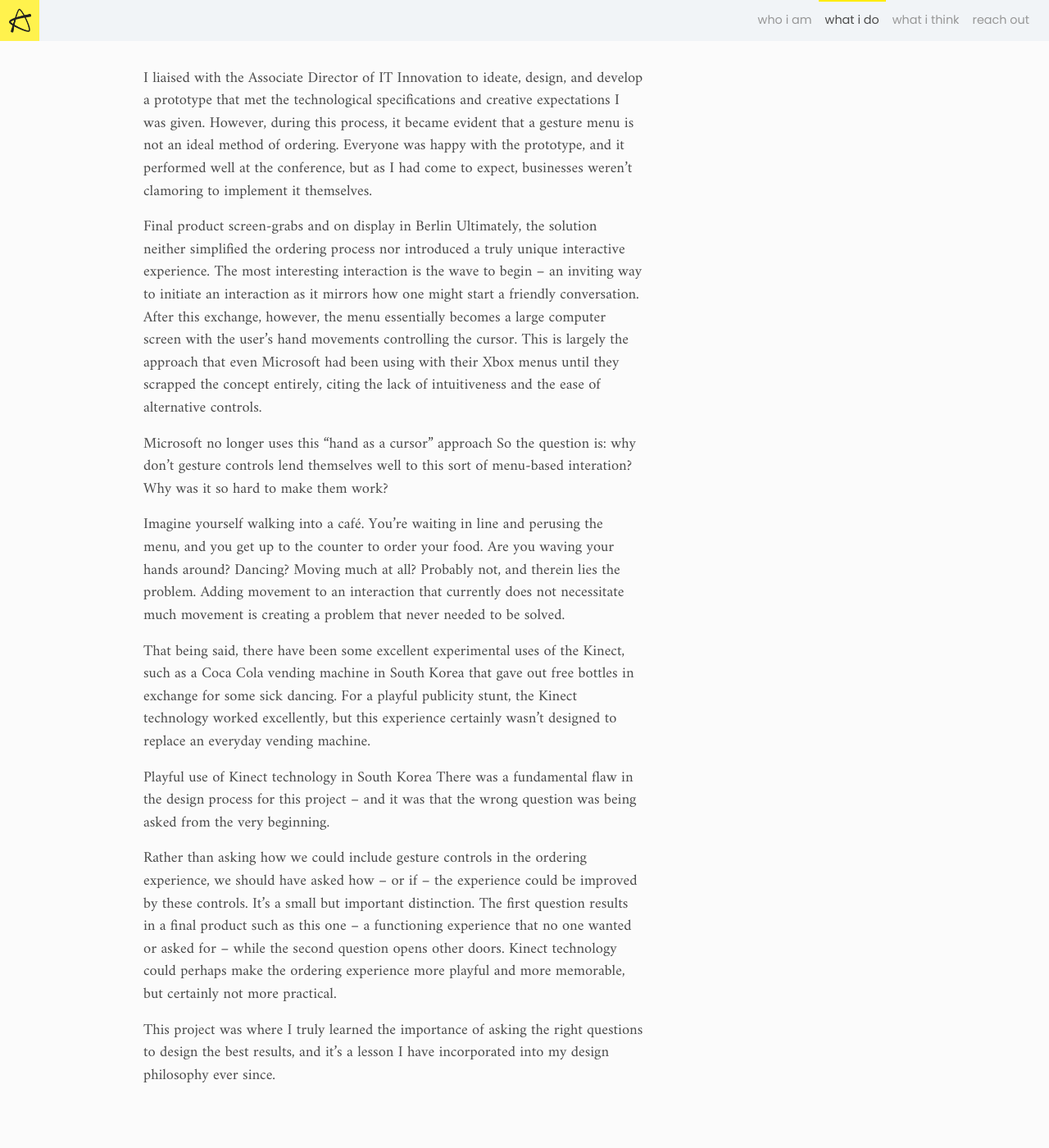
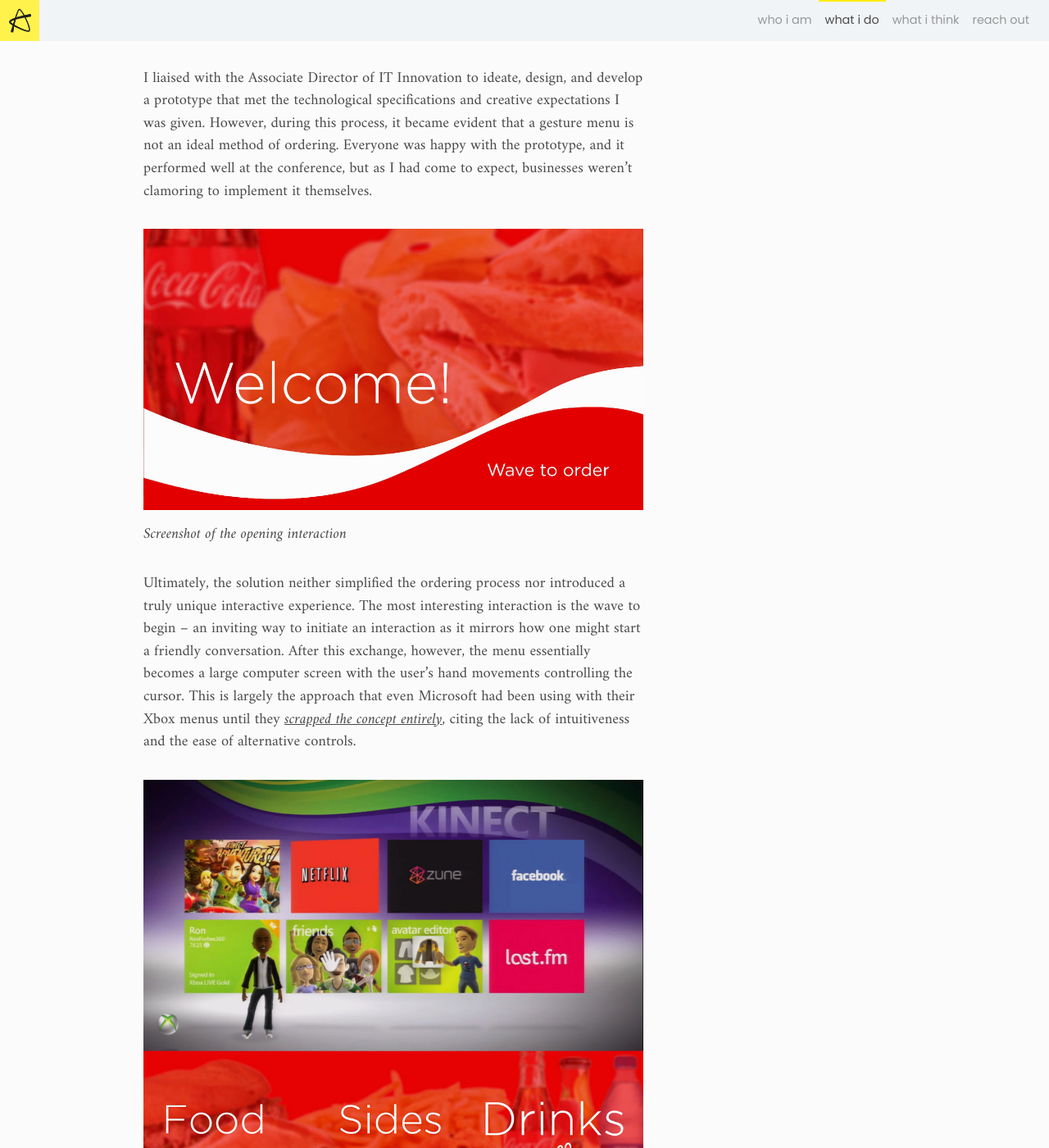
Before and after one commit to amandagracewall/portfolio, a Jekyll site: the page built from _works/cocacola.markdown, in a window 1280 px wide and 1400 px high, scrolled down 559 px. Shown: the whole window at 82% size. Built offline with Jekyll 4.4.1, drawn with Linux system fonts in a browser that asks for light colours; nearby versions of some CDN libraries; some of the changed text lies outside the part shown.

Commit message:
Updated Cocacola

```diff
--- a/_works/cocacola.markdown
+++ b/_works/cocacola.markdown
@@ -26,19 +26,25 @@
 
 I liaised with the Associate Director of IT Innovation to ideate, design, and develop a prototype that met the technological specifications and creative expectations I was given. However, during this process, it became evident that a gesture menu is not an ideal method of ordering. Everyone was happy with the prototype, and it performed well at the conference, but as I had come to expect, businesses weren’t clamoring to implement it themselves.
 
-Final product screen-grabs and on display in Berlin
-Ultimately, the solution neither simplified the ordering process nor introduced a truly unique interactive experience. The most interesting interaction is the wave to begin – an inviting way to initiate an interaction as it mirrors how one might start a friendly conversation. After this exchange, however, the menu essentially becomes a large computer screen with the user's hand movements controlling the cursor. This is largely the approach that even Microsoft had been using with their Xbox menus until they scrapped the concept entirely, citing the lack of intuitiveness and the ease of alternative controls.
+![splash-e5d0f6.jpg](/uploads/splash-e5d0f6.jpg)
+<p class="caption">Screenshot of the opening interaction</p>
 
-Microsoft no longer uses this "hand as a cursor" approach
-So the question is: why don’t gesture controls lend themselves well to this sort of menu-based interation? Why was it so hard to make them work?
+Ultimately, the solution neither simplified the ordering process nor introduced a truly unique interactive experience. The most interesting interaction is the wave to begin – an inviting way to initiate an interaction as it mirrors how one might start a friendly conversation. After this exchange, however, the menu essentially becomes a large computer screen with the user's hand movements controlling the cursor. This is largely the approach that even Microsoft had been using with their Xbox menus until they [scrapped the concept entirely](http://www.techtimes.com/articles/105349/20151111/microsoft-confirms-new-xbox-one-experience-drops-kinect-gestures.htm), citing the lack of intuitiveness and the ease of alternative controls.
+
+![hand-cursor.jpg](/uploads/hand-cursor.jpg)
+<p class="caption">Microsoft no longer uses this "hand as a cursor" approach</p>
+
+> So the question is: why don’t gesture controls lend themselves well to this sort of menu-based interaction? Why was it so hard to make them work?
 
 Imagine yourself walking into a café. You’re waiting in line and perusing the menu, and you get up to the counter to order your food. Are you waving your hands around? Dancing? Moving much at all? Probably not, and therein lies the problem. Adding movement to an interaction that currently does not necessitate much movement is creating a problem that never needed to be solved.
 
-That being said, there have been some excellent experimental uses of the Kinect, such as a Coca Cola vending machine in South Korea that gave out free bottles in exchange for some sick dancing. For a playful publicity stunt, the Kinect technology worked excellently, but this experience certainly wasn’t designed to replace an everyday vending machine.
+That being said, there have been some excellent experimental uses of the Kinect, such as a [Coca Cola vending machine in South Korea](https://www.youtube.com/watch?v=m9R9z7P1eME) that gave out free bottles in exchange for some sick dancing. For a playful publicity stunt, the Kinect technology worked excellently, but this experience certainly wasn’t designed to replace an everyday vending machine.
 
-Playful use of Kinect technology in South Korea
+![vending-screen.jpg](/uploads/vending-screen.jpg)
+<p class="caption">A playful publicity stunt using Kinect technology in South Korea</p>
+
 There was a fundamental flaw in the design process for this project – and it was that the wrong question was being asked from the very beginning.
 
-Rather than asking how we could include gesture controls in the ordering experience, we should have asked how – or if – the experience could be improved by these controls. It’s a small but important distinction. The first question results in a final product such as this one – a functioning experience that no one wanted or asked for – while the second question opens other doors. Kinect technology could perhaps make the ordering experience more playful and more memorable, but certainly not more practical.
+Rather than asking how we could include gesture controls in the ordering experience, **we should have asked how – or if – the experience could be improved by these controls**. It’s a small but important distinction. The first question results in a final product such as this one – a functioning experience that no one wanted or asked for – while the second question opens other doors. Kinect technology could perhaps make the ordering experience more playful and more memorable, but certainly not more practical.
 
 This project was where I truly learned the importance of asking the right questions to design the best results, and it’s a lesson I have incorporated into my design philosophy ever since.
```
